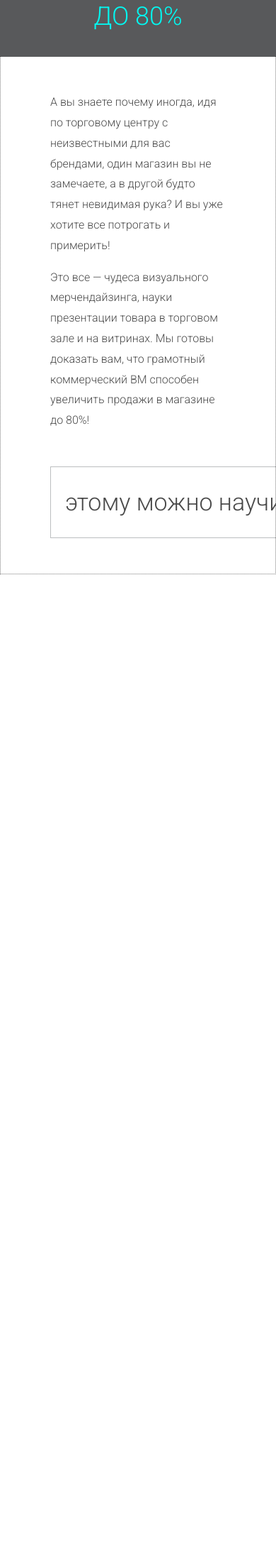
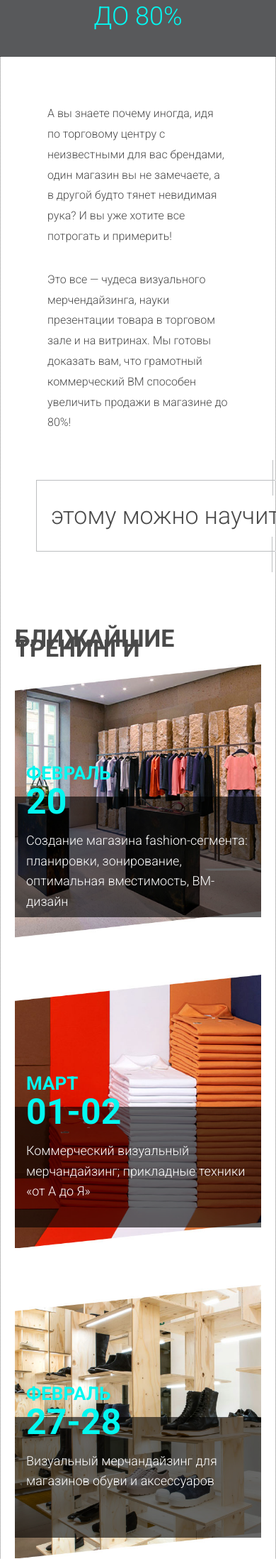
Before and after one commit to qborreda/vmguru, a PHP site: page /landing.html in a window 390 px wide; the page is wider, and only the part inside the window is pictured. Shown: the part 884-3080 px from the top of that part at 71% size. Before the commit the page ends 1693 px from the top of that part, so only its background shows below. Run offline with PHP 8.4, Linux system fonts and the light colour scheme; style sheets or scripts are compiled from the project's sources.

Commit message:
Section 3 events done; responsive

```diff
--- a/_scss/mixins/_mixins.scss
+++ b/_scss/mixins/_mixins.scss
@@ -1,7 +1,7 @@
 @import "_clearfix.scss";
 @import "_prefixer.scss";
 
-@import "_media-queries.scss";
+// @import "_media-queries.scss";
 @import "_mq.scss";
 @import "_grid-column.scss";
 @import "_flexbox.scss";
--- a/_scss/organisms/_organisms.scss
+++ b/_scss/organisms/_organisms.scss
@@ -2,3 +2,4 @@
 
 @import "_section1.scss";
 @import "_section2.scss";
+@import "_section3.scss";
--- a/_scss/organisms/_section2.scss
+++ b/_scss/organisms/_section2.scss
@@ -3,22 +3,17 @@
   @include flex_flex-wrap(wrap);
   @include flex_flex-direction(row);
   @include flex_justify-content(space-between);
-  margin: 50px auto;
-  padding: 0 70px;
+  margin: 0 auto;
+  padding: 50px;
   line-height: 1.8rem;
 
-  &-left {
-    margin-bottom: 1rem;
-  }
+  &-left,
+  &-right {
+    @include flex_flex(1 1 100%);
+    margin: 1rem;
 
-  @include mq($from: tablet) {
-    &-left {
-      @include flex-flex(0 1 45%);
-      margin: 10px;
-    }
-    &-right {
-      @include flex-flex(0 1 45%);
-      margin: 10px;
+    @include mq($from: tablet) {
+      @include flex_flex(0 1 40%);
     }
   }
 
@@ -28,6 +23,7 @@
     white-space: nowrap;
     margin: 50px auto 0;
     min-width: 460px;
+    @include flex_flex(1 0 60%);
     width: 60%;
     padding: 35px 20px;
     font-size: $H1-SIZE + 10px;
--- /dev/null
+++ b/_scss/organisms/_section3.scss
@@ -0,0 +1,83 @@
+.section3 {
+
+  padding: 50px 20px;
+
+  @include mq($from: tablet) {
+    padding: 50px;
+  }
+
+
+  h1 {
+    font-size: $H1-SIZE + 10px;
+  }
+
+  .articles {
+    @include display_flex();
+    @include flex_justify-content(center);
+    @include flex_align-items(center);
+    @include flex_flex-direction(row);
+    @include flex_flex-wrap(wrap);
+  }
+  .event-article {
+    position: relative;
+    display: inline-block;
+    max-width: 560px;
+    width: 100%;
+    margin-bottom: 50px;
+
+    @include mq($from: tablet) {
+      max-width: 560px;
+      // min-width: 450px;
+      width: 50%;
+    }
+
+    img {
+      width: 100%;
+      height: auto;
+    }
+
+    .article-stripe {
+      position: absolute;
+      top: 48%;
+      left: 0;
+      width: 100%;
+      height: 170px;
+      background-color: rgba(0,0,0,.6);
+
+      @include mq($from: tablet, $until: 840px) {
+        top: 42%;
+      }
+
+      p {
+        @include flex_align-self(flex-start);
+        color: $WHITE;
+        padding: 3rem 1rem;
+        text-align: left;
+        font-size: $H2-SIZE;
+        line-height: 1.8rem;
+      }
+    }
+
+    .article-dates {
+      position: absolute;
+      top: -3rem;
+      left: 1rem;
+      color: $DETAIL-CYAN;
+      font-weight: 700;
+
+      > span {
+        display: block;
+      }
+
+      .month {
+        text-transform: uppercase;
+        font-size: 26px;
+        line-height: 30px;
+      }
+      .date {
+        font-size: 50px;
+        line-height: 50px;
+      }
+    }
+  }
+}
--- a/landing.html
+++ b/landing.html
@@ -51,7 +51,52 @@
             </div>
         </section>
         <section class="section3">
+            <h1>БЛИЖАЙШИЕ ТРЕНИНГИ</h1>
+            <div class="articles">
+                <article class="event-article">
+                    <img src="imgs/bkgr_event1.jpg">
+                    <div class="article-stripe">
+                        <div class="article-dates">
+                            <span class="month">февраль</span>
+                            <span class="date">20</span>
+                        </div>
+                        <p>Создание магазина fashion-сегмента: планировки, зонирование, оптимальная вместимость, ВМ-дизайн</p>
+                    </div>
+                </article>
 
+                <article class="event-article">
+                    <img src="imgs/bkgr_event2.jpg">
+                    <div class="article-stripe">
+                        <div class="article-dates">
+                            <span class="month">март</span>
+                            <span class="date">01-02</span>
+                        </div>
+                        <p>Коммерческий визуальный мерчандайзинг; прикладные техники «от А до Я»</p>
+                    </div>
+                </article>
+
+                <article class="event-article">
+                    <img src="imgs/bkgr_event3.jpg">
+                    <div class="article-stripe">
+                        <div class="article-dates">
+                            <span class="month">февраль</span>
+                            <span class="date">27-28</span>
+                        </div>
+                        <p>Визуальный мерчандайзинг для магазинов обуви и аксессуаров</p>
+                    </div>
+                </article>
+
+                <article class="event-article">
+                    <img src="imgs/bkgr_event4.jpg">
+                    <div class="article-stripe">
+                        <div class="article-dates">
+                            <span class="month">март</span>
+                            <span class="date">13-14</span>
+                        </div>
+                        <p>Коммерческий визуальный мерчандайзинг; прикладные техники «от А до Я»</p>
+                    </div>
+                </article>
+            </div>
         </section>
         <footer>
 
```
Also changed, not shown: imgs/bkgr_event1.jpg (added), imgs/bkgr_event2.jpg (added), imgs/bkgr_event3.jpg (added), imgs/bkgr_event4.jpg (added).
